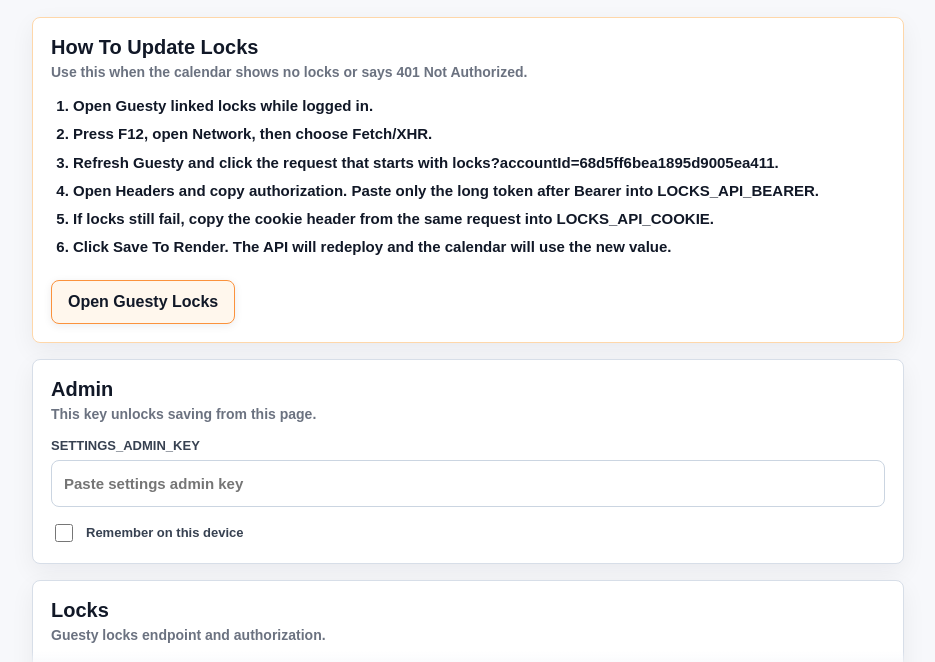
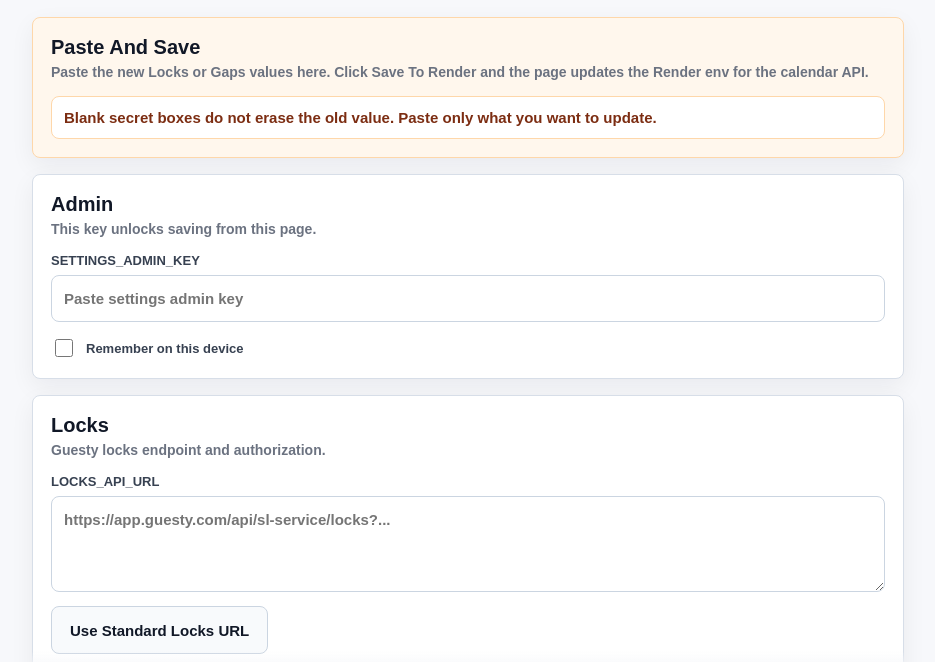
Before and after one commit to oceanvacationsmb/-shared_calendar-, a website: page calendar_all/settings/index.html in a window 1280 px wide. Shown: the part 87-749 px from the top of the page, without its empty margins (172-1107 px from the left). Drawn offline with Linux system fonts and the light colour scheme.

Commit message:
Simplify calendar settings update flow

```diff
--- a/calendar_all/settings/app.js
+++ b/calendar_all/settings/app.js
@@ -8,9 +8,11 @@ const locksApiBearer = document.getElementById("locksApiBearer");
 const locksApiCookie = document.getElementById("locksApiCookie");
 const gapsApiUrl = document.getElementById("gapsApiUrl");
 const gapsAdminKey = document.getElementById("gapsAdminKey");
+const fillLocksUrlBtn = document.getElementById("fillLocksUrlBtn");
 const loadBtn = document.getElementById("loadBtn");
 const saveBtn = document.getElementById("saveBtn");
 const statusBox = document.getElementById("statusBox");
+const STANDARD_LOCKS_API_URL = "https://app.guesty.com/api/sl-service/locks?accountId=68d5ff6bea1895d9005ea411&limit=100&linked=true&search=&sort=doorLock";
 
 const savedAdminKey = localStorage.getItem(STORAGE_KEY) || "";
 
@@ -35,6 +37,9 @@ settingsAdminKey.addEventListener("input", () => {
 
 loadBtn.addEventListener("click", loadCurrentSettings);
 saveBtn.addEventListener("click", saveSettings);
+fillLocksUrlBtn.addEventListener("click", () => {
+  locksApiUrl.value = STANDARD_LOCKS_API_URL;
+});
 
 function adminHeaders() {
   return {
--- a/calendar_all/settings/index.html
+++ b/calendar_all/settings/index.html
@@ -7,7 +7,7 @@
   <meta http-equiv="Cache-Control" content="no-cache, no-store, must-revalidate" />
   <meta http-equiv="Pragma" content="no-cache" />
   <meta http-equiv="Expires" content="0" />
-  <link rel="stylesheet" href="./style.css?v=2" />
+  <link rel="stylesheet" href="./style.css?v=3" />
 </head>
 <body>
   <main class="settings-page">
@@ -19,20 +19,12 @@
       <a href="../">Calendar</a>
     </header>
 
-    <section class="settings-card steps-card">
+    <section class="settings-card quick-card">
       <div class="section-title">
-        <h2>How To Update Locks</h2>
-        <p>Use this when the calendar shows no locks or says 401 Not Authorized.</p>
+        <h2>Paste And Save</h2>
+        <p>Paste the new Locks or Gaps values here. Click Save To Render and the page updates the Render env for the calendar API.</p>
       </div>
-      <ol class="steps-list">
-        <li>Open Guesty linked locks while logged in.</li>
-        <li>Press F12, open Network, then choose Fetch/XHR.</li>
-        <li>Refresh Guesty and click the request that starts with locks?accountId=68d5ff6bea1895d9005ea411.</li>
-        <li>Open Headers and copy authorization. Paste only the long token after Bearer into LOCKS_API_BEARER.</li>
-        <li>If locks still fail, copy the cookie header from the same request into LOCKS_API_COOKIE.</li>
-        <li>Click Save To Render. The API will redeploy and the calendar will use the new value.</li>
-      </ol>
-      <a class="guesty-link" href="https://app.guesty.com/integrations/guesty-locks-manager/locks/linked" target="_blank" rel="noreferrer">Open Guesty Locks</a>
+      <div class="quick-note">Blank secret boxes do not erase the old value. Paste only what you want to update.</div>
     </section>
 
     <section class="settings-card">
@@ -59,6 +51,7 @@
         <span>LOCKS_API_URL</span>
         <textarea id="locksApiUrl" rows="3" placeholder="https://app.guesty.com/api/sl-service/locks?..."></textarea>
       </label>
+      <button id="fillLocksUrlBtn" class="secondary-action" type="button">Use Standard Locks URL</button>
       <label>
         <span>LOCKS_API_BEARER</span>
         <textarea id="locksApiBearer" rows="5" placeholder="Paste bearer token only, without the word Bearer"></textarea>
@@ -90,8 +83,23 @@
     </div>
 
     <div id="statusBox" class="status-box hidden"></div>
+
+    <section class="settings-card steps-card">
+      <div class="section-title">
+        <h2>Where To Copy Locks Token</h2>
+        <p>Use this only when you need a fresh LOCKS_API_BEARER.</p>
+      </div>
+      <ol class="steps-list">
+        <li>Open Guesty Locks while logged in.</li>
+        <li>Press F12, open Network, then choose Fetch/XHR.</li>
+        <li>Refresh Guesty and click the request that starts with locks?accountId=68d5ff6bea1895d9005ea411.</li>
+        <li>Open Headers and copy authorization.</li>
+        <li>Paste only the long token after Bearer into LOCKS_API_BEARER.</li>
+      </ol>
+      <a class="guesty-link" href="https://app.guesty.com/integrations/guesty-locks-manager/locks/linked" target="_blank" rel="noreferrer">Open Guesty Locks</a>
+    </section>
   </main>
 
-  <script src="./app.js?v=2"></script>
+  <script src="./app.js?v=3"></script>
 </body>
 </html>
--- a/calendar_all/settings/style.css
+++ b/calendar_all/settings/style.css
@@ -67,8 +67,23 @@ body {
   box-shadow: 0 8px 24px rgba(15, 23, 42, 0.06);
 }
 
+.quick-card,
 .steps-card {
   border-color: #fed7aa;
+}
+
+.quick-card {
+  background: #fff7ed;
+}
+
+.quick-note {
+  border: 1px solid #fed7aa;
+  border-radius: 8px;
+  background: #ffffff;
+  padding: 12px;
+  color: #7c2d12;
+  font-size: 15px;
+  font-weight: 900;
 }
 
 .section-title {
@@ -171,6 +186,11 @@ button {
   cursor: pointer;
 }
 
+.secondary-action {
+  margin-top: 10px;
+  background: #f8fafc;
+}
+
 #saveBtn {
   background: #ea580c;
   border-color: #ea580c;
```
